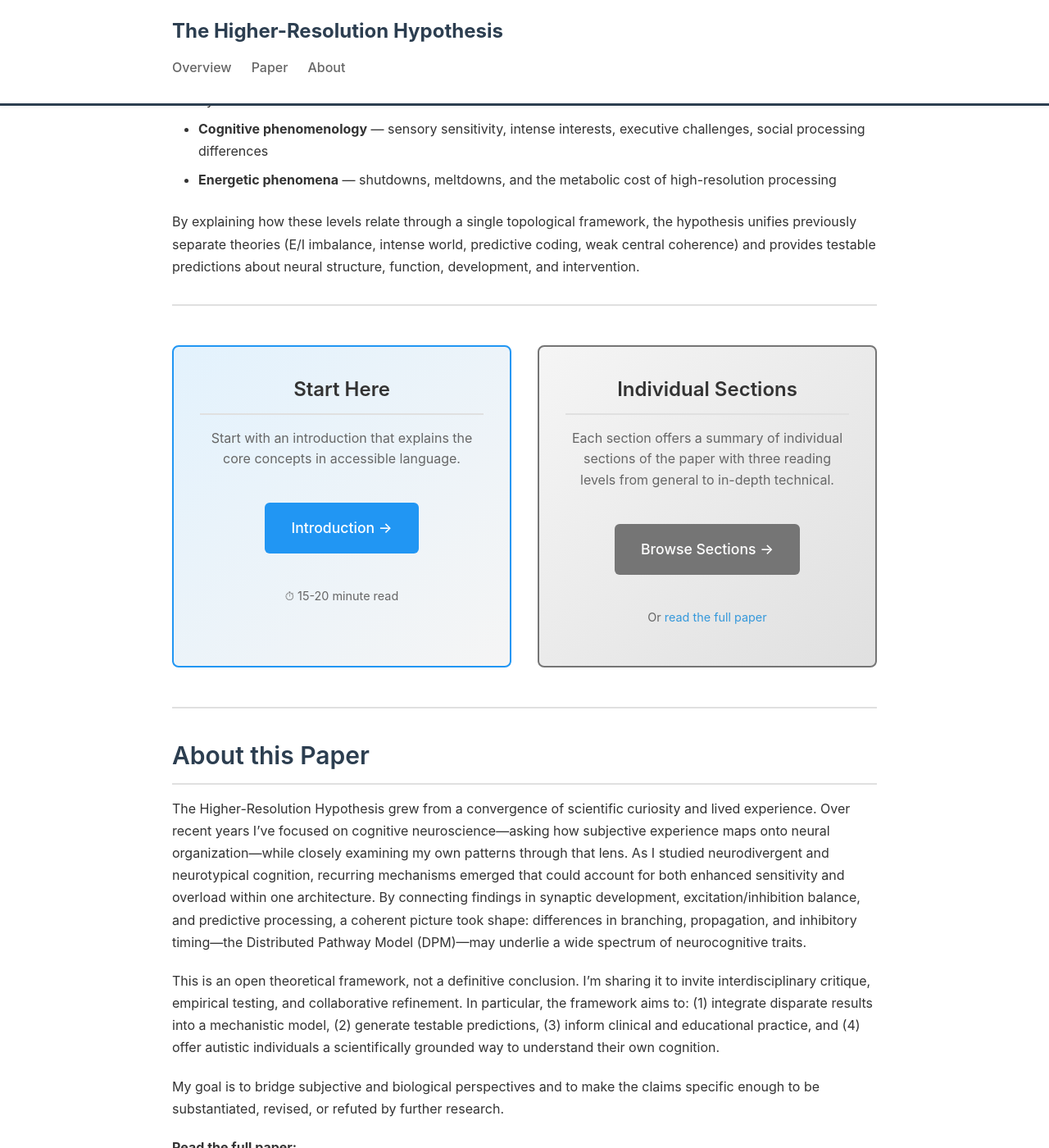
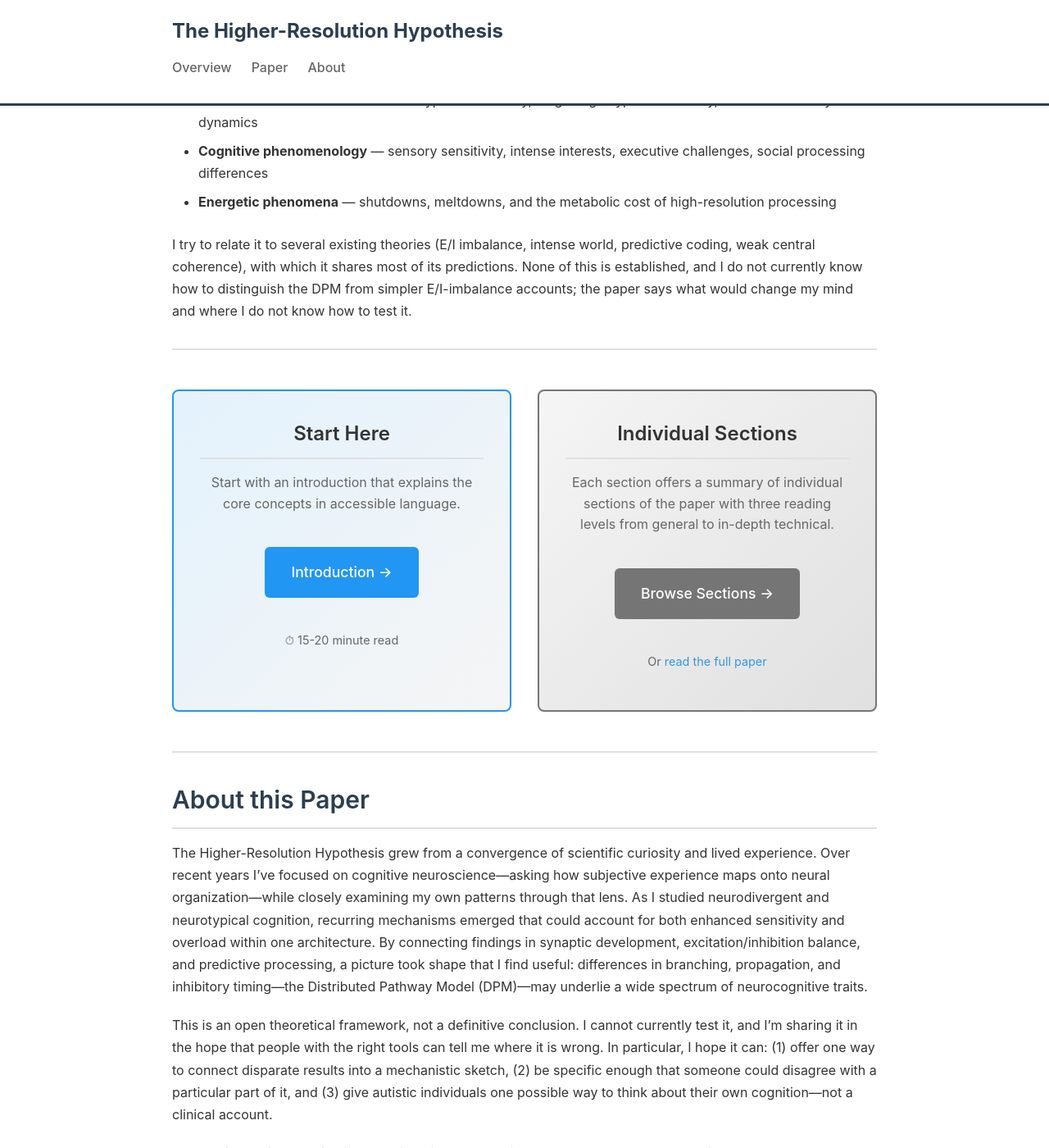
Before and after one commit to thiagosindra/higher-resolution-hypothesis, a Jekyll site: the page built from docs/index.md, in a window 1280 px wide and 1400 px high, scrolled down 1733 px. Shown: the whole window at 82% size. Built offline with Jekyll 4.4.1, drawn with Linux system fonts in a browser that asks for light colours; some of the changed text lies outside the part shown.

Commit message:
site: align index, about, gateway, README with revised paper register; drop testable-prediction framing; bump citation year

```diff
--- a/docs/index.md
+++ b/docs/index.md
@@ -8,29 +8,29 @@ title: Overview
 
 # The Higher-Resolution Hypothesis: *A Distributed Pathway Model of Autism*
 
-<p style="font-size: 0.85em; color: #777; margin-top: -0.5rem; margin-bottom: 2rem;">Thiago Sindra &nbsp;•&nbsp; November 2025</p>
+<p style="font-size: 0.85em; color: #777; margin-top: -0.5rem; margin-bottom: 2rem;">Thiago Sindra &nbsp;•&nbsp; September 2026</p>
 
 ## What This Hypothesis Proposes
 
-The **Higher-Resolution Hypothesis (HRH)** offers a unified framework for understanding autism as a distinct mode of neural organization rather than a collection of deficits or dysfunctions. At its core, the hypothesis proposes that autistic cognition arises from a **Distributed Pathway Model (DPM)** of neural connectivity—an architecture characterized by increased local branching (arising from reduced synaptic pruning combined with ongoing collateral formation and atypical stabilization throughout life) and weaker inhibitory gating during development.
+The **Higher-Resolution Hypothesis (HRH)** is an idea I have been working on to make sense of autistic experience—my own and what I have read. My working guess is that autism reflects a distinct mode of neural organization rather than a collection of deficits or dysfunctions. I describe one possible mechanism for it, the **Distributed Pathway Model (DPM)** of neural connectivity—a sketch of an architecture characterized by increased local branching (arising from reduced synaptic pruning combined with ongoing collateral formation and atypical stabilization throughout life) and weaker inhibitory gating during development.
 
-This architectural difference produces what can be understood as higher-resolution information processing: the autistic brain engages more neurons per stimulus, encodes finer distinctions within sensory and cognitive domains, and maintains richer representational detail. This yields both exceptional capabilities—pattern detection, sensory acuity, deep expertise, associative thinking—and significant challenges—sensory overload, decision paralysis, energetic exhaustion, and vulnerability to cascade activation.
+If that is right, the difference would produce what I think of as higher-resolution information processing: more overlapping routes available for the same input, finer distinctions within sensory and cognitive domains, and richer representational detail. It would yield both exceptional capabilities—pattern detection, sensory acuity, deep expertise, associative thinking—and significant challenges—sensory overload, decision paralysis, energetic exhaustion, and vulnerability to cascade activation.
 
 <div style="text-align:center; margin: 2rem 0;">
   <img src="diagrams/dpm-comparison-side-by-side.svg" alt="Distributed pathway architecture" style="max-width:600px; width:80%; height:auto;">
-  <p style="margin-top: 1rem;"><em><strong>Distributed pathway architecture.</strong> Autistic neural topology routes single inputs through multiple parallel pathways, yielding both exceptional capabilities and distinct challenges.</em></p>
+  <p style="margin-top: 1rem;"><em><strong>Distributed pathway architecture.</strong> Autistic neural topology may route single inputs through multiple conditionally gated pathways, which could yield both exceptional capabilities and distinct challenges.</em></p>
 </div>
 
 ## Why This Matters
 
-The Distributed Pathway Model provides a mechanistic bridge between:
+The Distributed Pathway Model is my attempt at a mechanistic bridge between:
 
 - **Molecular findings** — dozens of autism-associated genes converging on synaptic formation, ongoing collateral development, pruning, and inhibition
 - **Circuit-level observations** — local hyperconnectivity, long-range hypoconnectivity, altered oscillatory dynamics
 - **Cognitive phenomenology** — sensory sensitivity, intense interests, executive challenges, social processing differences
 - **Energetic phenomena** — shutdowns, meltdowns, and the metabolic cost of high-resolution processing
 
-By explaining how these levels relate through a single topological framework, the hypothesis unifies previously separate theories (E/I imbalance, intense world, predictive coding, weak central coherence) and provides testable predictions about neural structure, function, development, and intervention.
+I try to relate it to several existing theories (E/I imbalance, intense world, predictive coding, weak central coherence), with which it shares most of its predictions. None of this is established, and I do not currently know how to distinguish the DPM from simpler E/I-imbalance accounts; the paper says what would change my mind and where I do not know how to test it.
 
 ---
 
@@ -54,11 +54,11 @@ By explaining how these levels relate through a single topological framework, th
 
 ## About this Paper
 
-The Higher-Resolution Hypothesis grew from a convergence of scientific curiosity and lived experience. Over recent years I’ve focused on cognitive neuroscience—asking how subjective experience maps onto neural organization—while closely examining my own patterns through that lens. As I studied neurodivergent and neurotypical cognition, recurring mechanisms emerged that could account for both enhanced sensitivity and overload within one architecture. By connecting findings in synaptic development, excitation/inhibition balance, and predictive processing, a coherent picture took shape: differences in branching, propagation, and inhibitory timing—the Distributed Pathway Model (DPM)—may underlie a wide spectrum of neurocognitive traits.
+The Higher-Resolution Hypothesis grew from a convergence of scientific curiosity and lived experience. Over recent years I’ve focused on cognitive neuroscience—asking how subjective experience maps onto neural organization—while closely examining my own patterns through that lens. As I studied neurodivergent and neurotypical cognition, recurring mechanisms emerged that could account for both enhanced sensitivity and overload within one architecture. By connecting findings in synaptic development, excitation/inhibition balance, and predictive processing, a picture took shape that I find useful: differences in branching, propagation, and inhibitory timing—the Distributed Pathway Model (DPM)—may underlie a wide spectrum of neurocognitive traits.
 
-This is an open theoretical framework, not a definitive conclusion. I’m sharing it to invite interdisciplinary critique, empirical testing, and collaborative refinement. In particular, the framework aims to: (1) integrate disparate results into a mechanistic model, (2) generate testable predictions, (3) inform clinical and educational practice, and (4) offer autistic individuals a scientifically grounded way to understand their own cognition.
+This is an open theoretical framework, not a definitive conclusion. I cannot currently test it, and I’m sharing it in the hope that people with the right tools can tell me where it is wrong. In particular, I hope it can: (1) offer one way to connect disparate results into a mechanistic sketch, (2) be specific enough that someone could disagree with a particular part of it, and (3) give autistic individuals one possible way to think about their own cognition—not a clinical account.
 
-My goal is to bridge subjective and biological perspectives and to make the claims specific enough to be substantiated, revised, or refuted by further research.
+My goal is to bridge subjective and biological perspectives, and to be honest about which parts I do not know how to test.
 
 **Read the full paper:**
 - 📄 [Read online (Markdown)](./hrh-paper) — Full academic text with references
```
Also changed, not shown: other parts of docs/index.md (+1 -1 lines), docs/about.md (+3 -3 lines), docs/gateway.md (+7 -7 lines), README.md.
